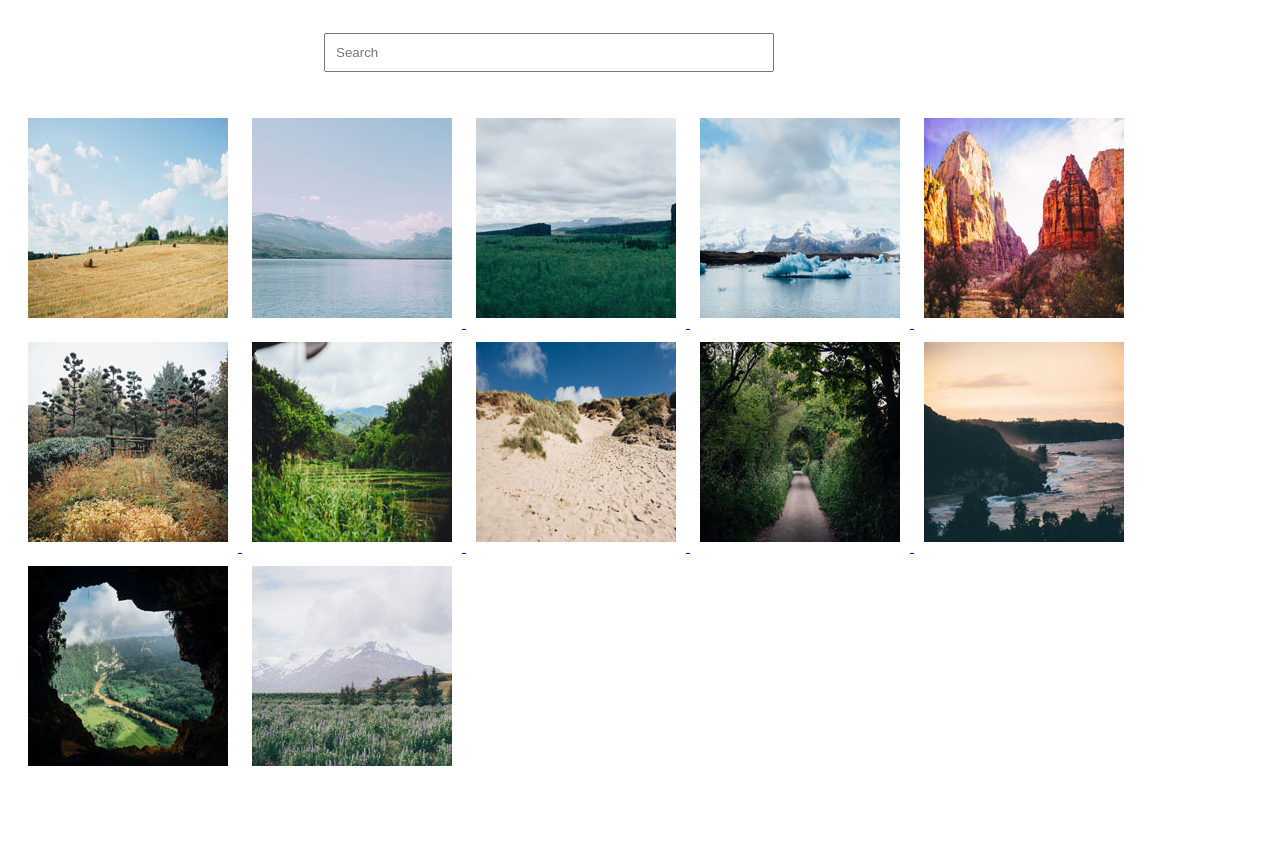
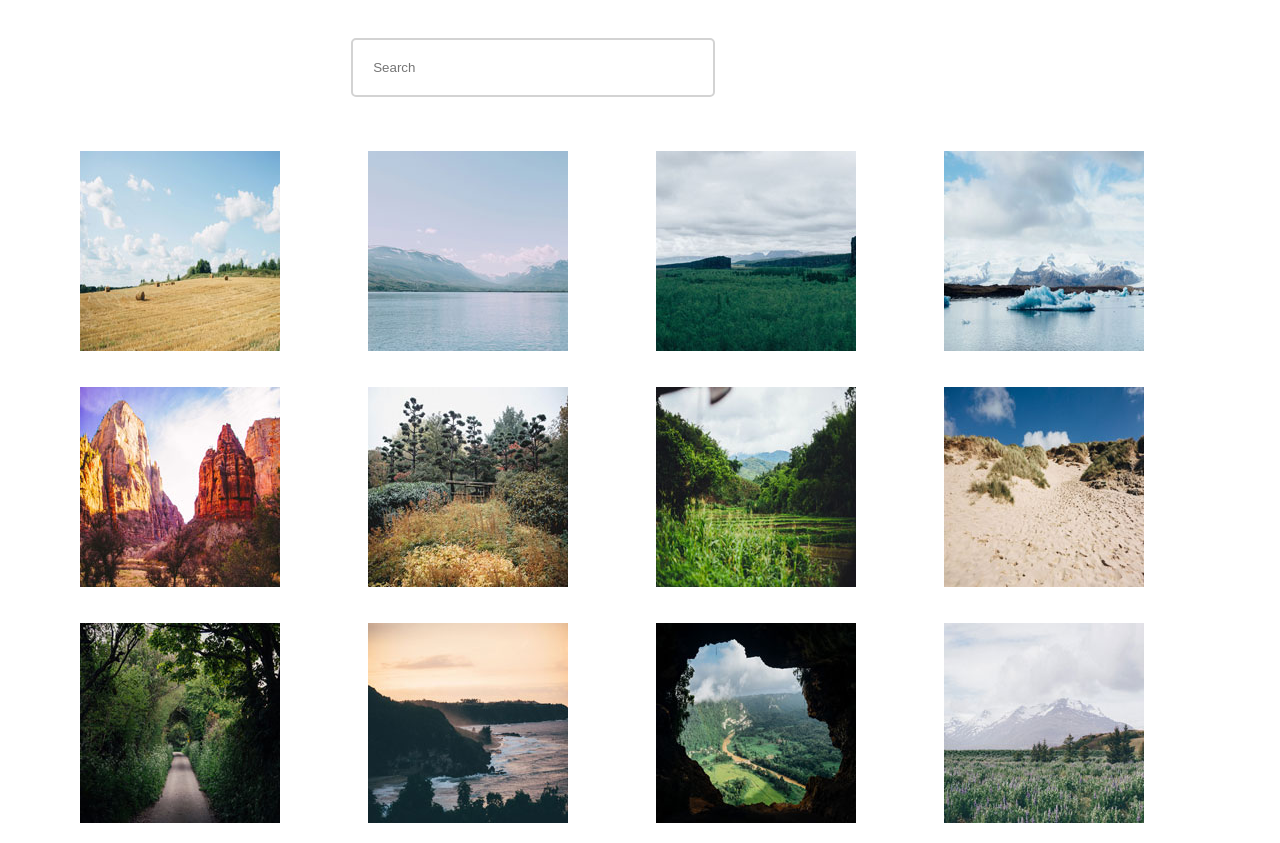
Before and after one commit to taryntrueblood/Image-Gallery, a plain HTML site: page index.html in a window 1280 px wide. Before the commit the page ends 800 px from the top, so only its background shows below. Drawn offline with Linux system fonts and the light colour scheme.

Commit message:
Made final changes to index, stylesheet, and gallery.js
Made gallery responsive to fit different devices.

```diff
--- a/css/gallery.css
+++ b/css/gallery.css
@@ -1,36 +1,87 @@
-*, *:before, *:after{
-  box-sizing: border-box;
-}
-h1{
-    text-align: center;
+body {
+    box-sizing: border-box;
+    margin: 0;
 }
 
-input[type="text"]{
+input {
     width: 450px;
-    padding: 10px;
-    margin: 2% 25%;
-}
-
-p {
-    font-weight: 300;
-    font-size: 1.5rem;
+    padding: 20px;
+    border: 2px solid lightgrey;
+    border-radius: 5px;
+    margin: 38px 256px;
 }
 
 .gallery{
-  padding: 10px;
-}
-img {
-  padding: 10px;
+
+    margin: 0 auto;
+    max-width: 1200px;
+    padding: 0 1rem;
+
 }
 
-@media (min-width:300px) {
-  #images{
-    width:50%;
-  }
+.responsive-image{
+    max-width: 100%;
 }
 
-@media (min-width:500px) {
-  #images{
-    width: 75%;
-  }
+a {
+    margin: 1rem 0;
 }
+
+a {
+    display: block;
+}
+
+
+
+
+
+@media (min-width: 400px) and (max-width: 599px){
+    a{
+        padding-left: 5rem;
+    }
+
+    input{
+        width: 238px;
+        margin-left: 57px;
+    }
+
+}
+
+@media screen and (min-width: 600px){
+    .list{
+        display: flex;
+        flex-flow: row wrap;
+        justify-content: center;
+    }
+
+    a{
+        width: calc(34% - 2rem);
+        margin: 1rem;
+    }
+
+    input{
+        width: 315px;
+        margin-left: 130px;
+    }
+
+}
+
+@media screen and (min-width: 700px), and (max-width: 900px){
+    a {
+        width: calc(33% - 2rem);
+        margin: 1rem;
+    }
+
+    input{
+        margin-left: 155px;
+    }
+}
+@media screen and (min-width: 801px){
+    a{
+        width: calc(24% - 2rem);
+    }
+    input{
+        width: 320px;
+        margin: 38px calc(29% - 20px);
+    }
+}
--- a/index.html
+++ b/index.html
@@ -12,60 +12,84 @@
                 <input type="text" id="search"  placeholder="Search" data-toggle="hideseek" data-list=".list">
             </div>
         <div class="gallery">
-
            <div class="list">
-
                <a href="photos/01.jpg" data-alt="Hay Bayles" data-sub-html="<h4>Hay Bayles</h4><p>I love hay bales. Took this snap on a drive through the countryside past some straw fields.</p>" >
-                      <img alt="hay bayles" src="photos/thumbnails/01.jpg"></a>
-
-                    <a href="photos/02.jpg" data-alt="Lake" data-sub-html="<h4>Lake</h4><p>The lake was so calm today. We had a great view of the snow on the mountains from here.</p>" data-responsive="">
-                        <img alt="lake" src="photos/thumbnails/02.jpg">
+                 <div class="cell">
+                      <img class="responsive-image" alt="hay bayles" src="photos/thumbnails/01.jpg">
+                 </div>
+             </a>
+                    <a href="photos/02.jpg" data-alt="Lake" data-sub-html="<h4>Lake</h4><p>The lake was so calm today. We had a great view of the snow on the mountains from here.</p>">
+                      <div class="cell">
+                        <img class="responsive-image" alt="lake" src="photos/thumbnails/02.jpg">
+                      </div>
                     </a>
 
+
                     <a href="photos/03.jpg" data-alt="Canyon" data-sub-html="<h4>Canyon</h4><p>I hiked to the top of the mountain and got this picture of the canyon and trees below.</p>" >
-                        <img alt="canyon"  src="photos/thumbnails/03.jpg">
+                      <div class="cell">
+                        <img class="responsive-image" alt="canyon"  src="photos/thumbnails/03.jpg">
+                      </div>
                     </a>
 
+
                     <a href="photos/04.jpg" data-alt="Iceberg" data-sub-html="<h4>Iceberg</h4><p>It was amazing to see an iceberg up close, it was so cold but didn’t snow today.</p>">
-                        <img alt="iceberg"  src="photos/thumbnails/04.jpg">
+                      <div class="cell">
+                        <img class="responsive-image" alt="iceberg"  src="photos/thumbnails/04.jpg">
+                      </div>
                     </a>
 
+
                     <a href="photos/05.jpg" data-alt="Desert" data-sub-html="<h4>Desert</h4><p>The red cliffs were beautiful. It was really hot in the desert but we did a lot of walking through the canyons.</p>">
-                        <img alt="desert" src="photos/thumbnails/05.jpg">
+                      <div class="cell">
+                        <img class="responsive-image" alt="desert" src="photos/thumbnails/05.jpg">
+                      </div>
                     </a>
 
+
                     <a href="photos/06.jpg" data-alt="Fall" data-sub-html="<h4>Fall</h4><p>Fall is coming, I love when the leaves on the trees start to change color.</p>">
-                          <img alt="fall" src="photos/thumbnails/06.jpg">
+                      <div class="cell">
+                        <img class="responsive-image" alt="fall" src="photos/thumbnails/06.jpg">
+                      </div>
                     </a>
 
 
                     <a href="photos/07.jpg" data-alt="Plantation" data-sub-html="<h4>Plantation</h4><p>I drove past this plantation yesterday, everything is so green!</p>">
-                            <img alt="plantation" src="photos/thumbnails/07.jpg">
+                      <div class="cell">
+                        <img class="responsive-image" alt="plantation" src="photos/thumbnails/07.jpg">
+                      </div>
                     </a>
 
 
-
                     <a href="photos/08.jpg" data-alt="Dunes" data-sub-html="<h4>Dunes</h4><p>My summer vacation to the Oregon Coast. I love the sandy dunes!</p>">
-                          <img alt="dunes" src="photos/thumbnails/08.jpg">
+                      <div class="cell">
+                        <img class="responsive-image" alt="dunes" src="photos/thumbnails/08.jpg">
+                      </div>
                     </a>
 
 
                     <a href="photos/09.jpg" data-alt="Countryside Lane" data-sub-html="<h4>Countryside Lane</h4><p>We enjoyed a quiet stroll down this countryside lane.</p>">
-                          <img alt="countryside"  src="photos/thumbnails/09.jpg">
+                <div class="cell">
+                      <img class="responsive-image" alt="countryside"  src="photos/thumbnails/09.jpg">
+                    </div>
+                    </a>
+
+                    <a href="photos/10.jpg" data-alt="Sunset" data-sub-html="<h4>Sunset</h4><p>Sunset at the coast! The sky turned a lovely shade of orange.</p>">
+              <div class="cell">
+                      <img class="responsive-image" alt="description"  src="photos/thumbnails/10.jpg">
+                    </div>
+                    </a>
+
+                    <a href="photos/11.jpg" data-alt="Cave" data-sub-html="<h4>Cave</h4><p>I did a tour of a cave today and the view of the landscape below was breathtaking.</p>">
+                <div class="cell">
+                       <img class="responsive-image" alt="Cave"  src="photos/thumbnails/11.jpg">
+                     </div>
                     </a>
 
 
-
-                        <a href="photos/10.jpg" data-alt="Sunset" data-sub-html="<h4>Sunset</h4><p>Sunset at the coast! The sky turned a lovely shade of orange.</p>">
-                          <img alt="description"  src="photos/thumbnails/10.jpg">
-                        </a>
-
-                         <a href="photos/11.jpg" data-alt="Cave" data-sub-html="<h4>Cave</h4><p>I did a tour of a cave today and the view of the landscape below was breathtaking.</p>">
-                           <img alt="Cave"  src="photos/thumbnails/11.jpg"></a>
-
-
               <a href="photos/12.jpg" data-alt="Bluebells" data-sub-html="<h4>Bluebells</h4><p>I walked through this meadow of bluebells and got a good view of the snow on the mountain before the fog came in.</p>">
-                          <img alt="Bluebells" src="photos/thumbnails/12.jpg">
+                <div class="cell">
+                       <img class="responsive-image" alt="Bluebells" src="photos/thumbnails/12.jpg">
+               </div>
               </a>
 
         </div>
--- a/js/gallery.js
+++ b/js/gallery.js
@@ -1,7 +1,6 @@
 
  $(document).ready(function() {
-        $(".list").lightGallery();
-        $(".responsive-img").lightGallery();
+      $('.list').lightGallery();
     });
 $(document).ready(function() {
         $("#search").hideseek({
```
Lines whose indentation alone changed are shown as unchanged.
